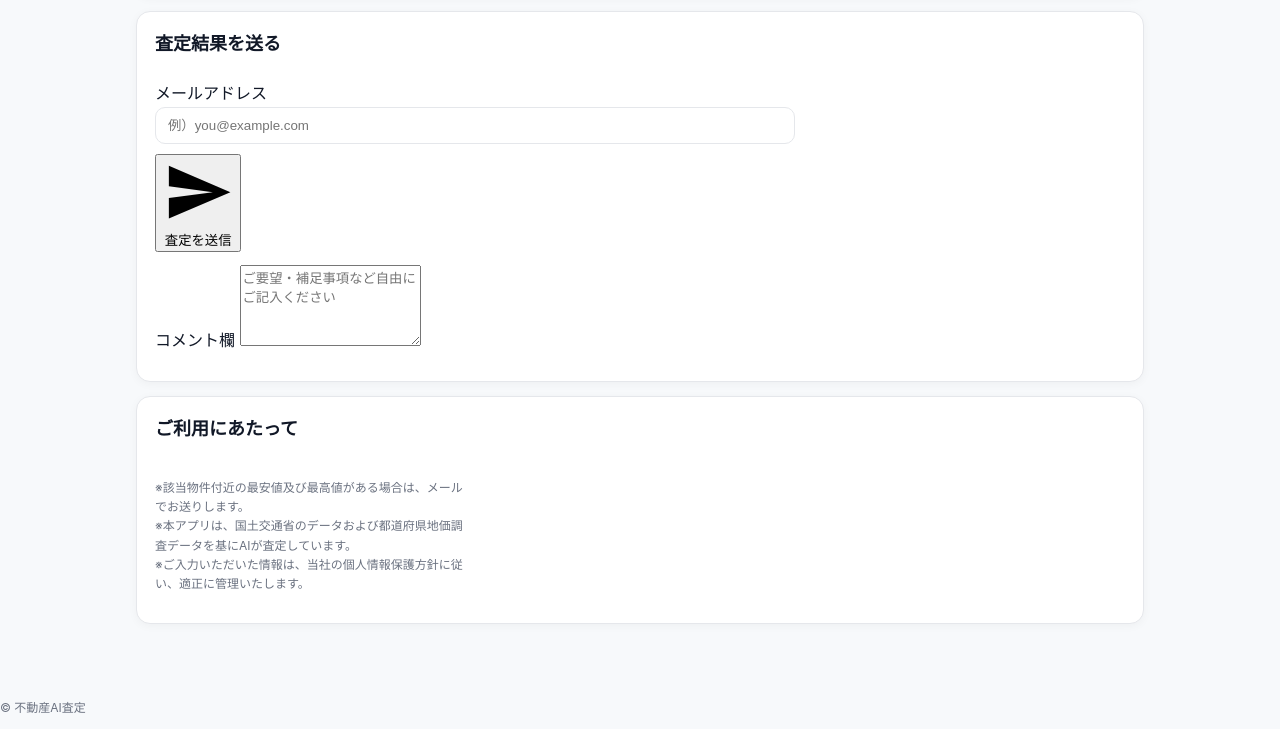
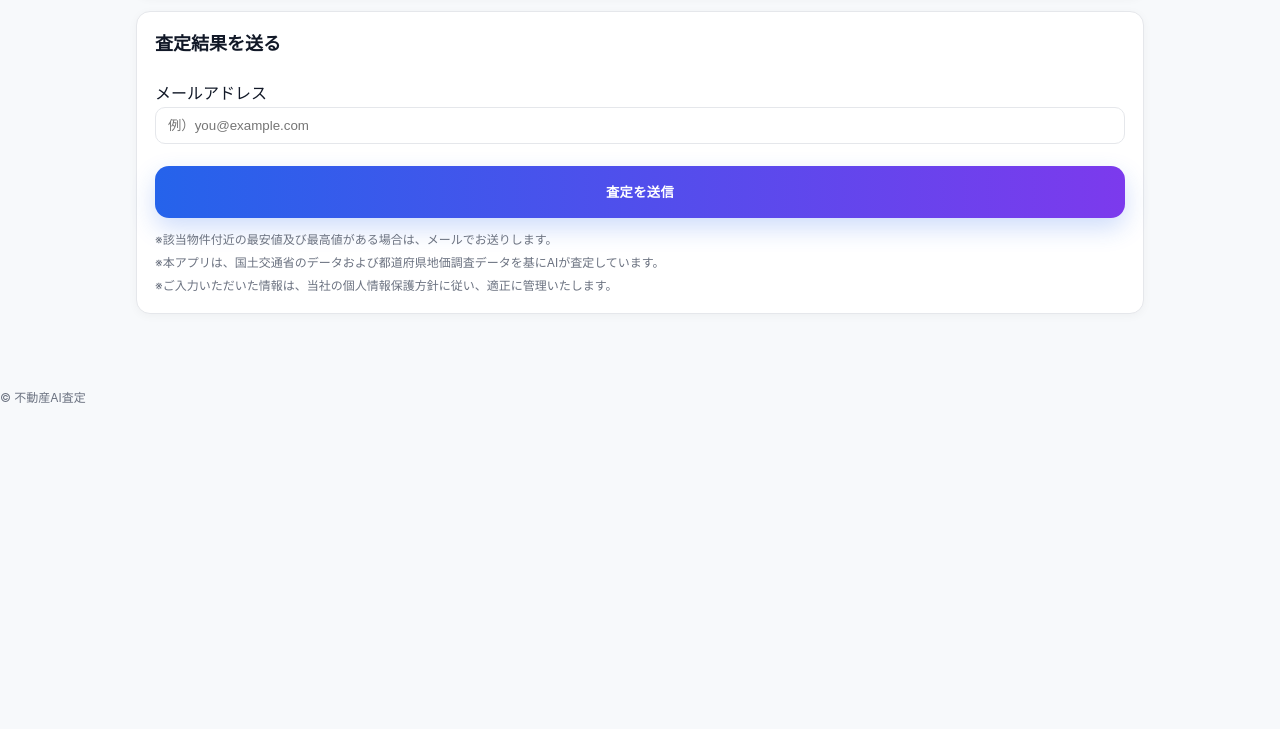
Before and after one commit to irohatec/satei-ai-app, a website: page public/app/index.html in a window 1280 px wide. Shown: the part 1332-2061 px from the top of the page. After the commit the page ends 1751 px from the top, so only its background shows below. Drawn offline with Linux system fonts and the light colour scheme.

Commit message:
Update index.html

```diff
--- a/public/app/index.html
+++ b/public/app/index.html
@@ -150,17 +150,11 @@
       </label>
 
       <label>建物階数
-        <select id="totalFloors">
-          <option value="">選択してください</option>
-          <!-- app.js で 1〜100 を投入 -->
-        </select>
+        <select id="totalFloors"><!-- app.js で 1〜100 を投入 --></select>
       </label>
 
       <label>所在階
-        <select id="floor">
-          <option value="">選択してください</option>
-          <!-- app.js で 1〜100 を投入 -->
-        </select>
+        <select id="floor"><!-- app.js で 1〜100 を投入 --></select>
       </label>
 
       <label>採光面（最大開口面）
@@ -187,31 +181,23 @@
     <section class="card">
       <h2>査定結果を送る</h2>
 
-      <div class="send-row span-12">
-        <label class="span-8">メールアドレス
-          <input id="email" type="email" placeholder="例）you@example.com" />
-        </label>
-        <div class="actions span-4 align-end">
-          <button id="submitBtn" type="button" class="btn-icon" aria-label="査定を送信">
-            <svg viewBox="0 0 24 24" aria-hidden="true"><path d="M2 21l21-9L2 3v7l15 2-15 2v7z"/></svg>
-            査定を送信
-          </button>
-        </div>
+      <label class="span-12">メールアドレス
+        <input id="email" type="email" placeholder="例）you@example.com" />
+      </label>
+
+      <!-- スタイリッシュな一行ボタン（全幅） -->
+      <div class="span-12">
+        <button id="submitBtn" type="button" class="btn-primary" aria-label="査定を送信">
+          査定を送信
+        </button>
       </div>
 
-      <label class="span-12">コメント欄
-        <textarea id="message" rows="5" placeholder="ご要望・補足事項など自由にご記入ください"></textarea>
-      </label>
-    </section>
-
-    <!-- ご利用にあたって（ページ最下部） -->
-    <section class="card">
-      <h2>ご利用にあたって</h2>
-      <p class="small">
-        ※該当物件付近の最安値及び最高値がある場合は、メールでお送りします。<br />
-        ※本アプリは、国土交通省のデータおよび都道府県地価調査データを基にAIが査定しています。<br />
-        ※ご入力いただいた情報は、当社の個人情報保護方針に従い、適正に管理いたします。
-      </p>
+      <!-- 注意書き：ボタン直下／1行ずつ折り返しなし -->
+      <div class="notices span-12">
+        <p class="notice nowrap">※該当物件付近の最安値及び最高値がある場合は、メールでお送りします。</p>
+        <p class="notice nowrap">※本アプリは、国土交通省のデータおよび都道府県地価調査データを基にAIが査定しています。</p>
+        <p class="notice nowrap">※ご入力いただいた情報は、当社の個人情報保護方針に従い、適正に管理いたします。</p>
+      </div>
     </section>
   </main>
 
```
